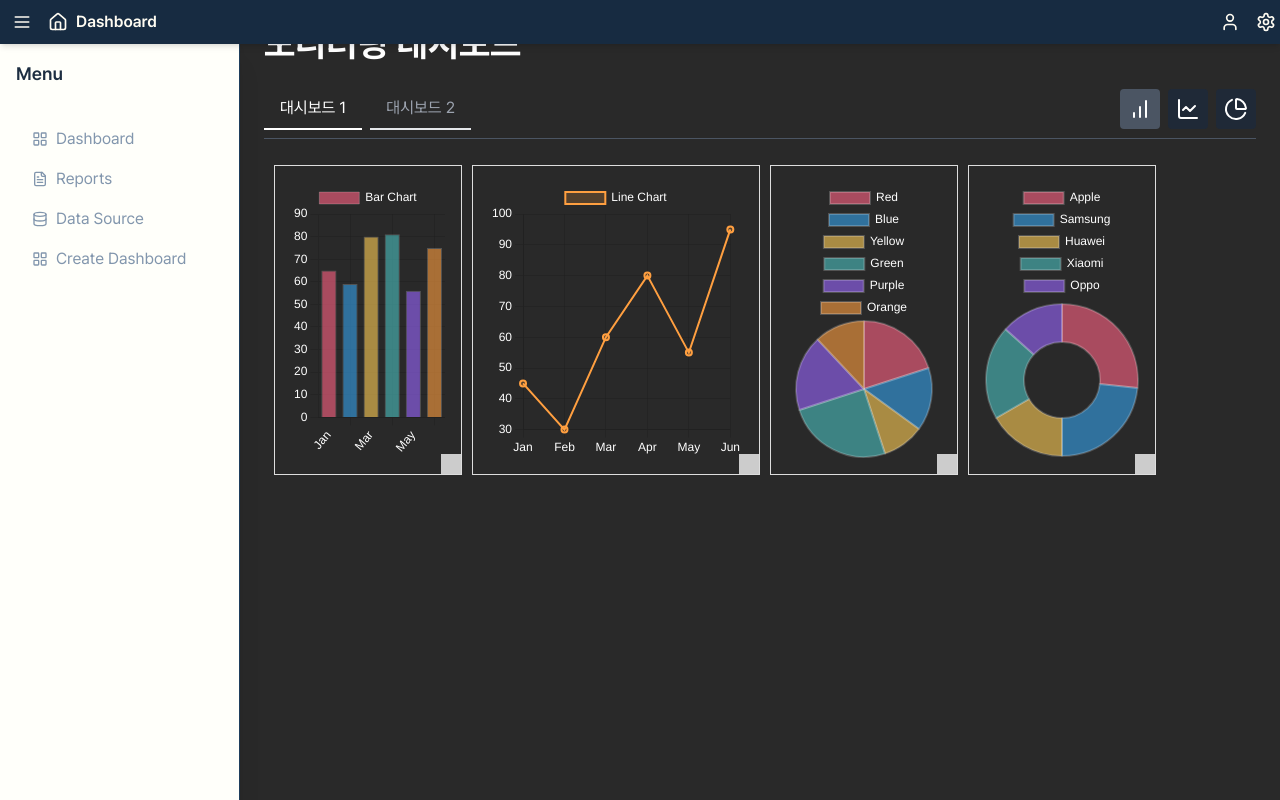
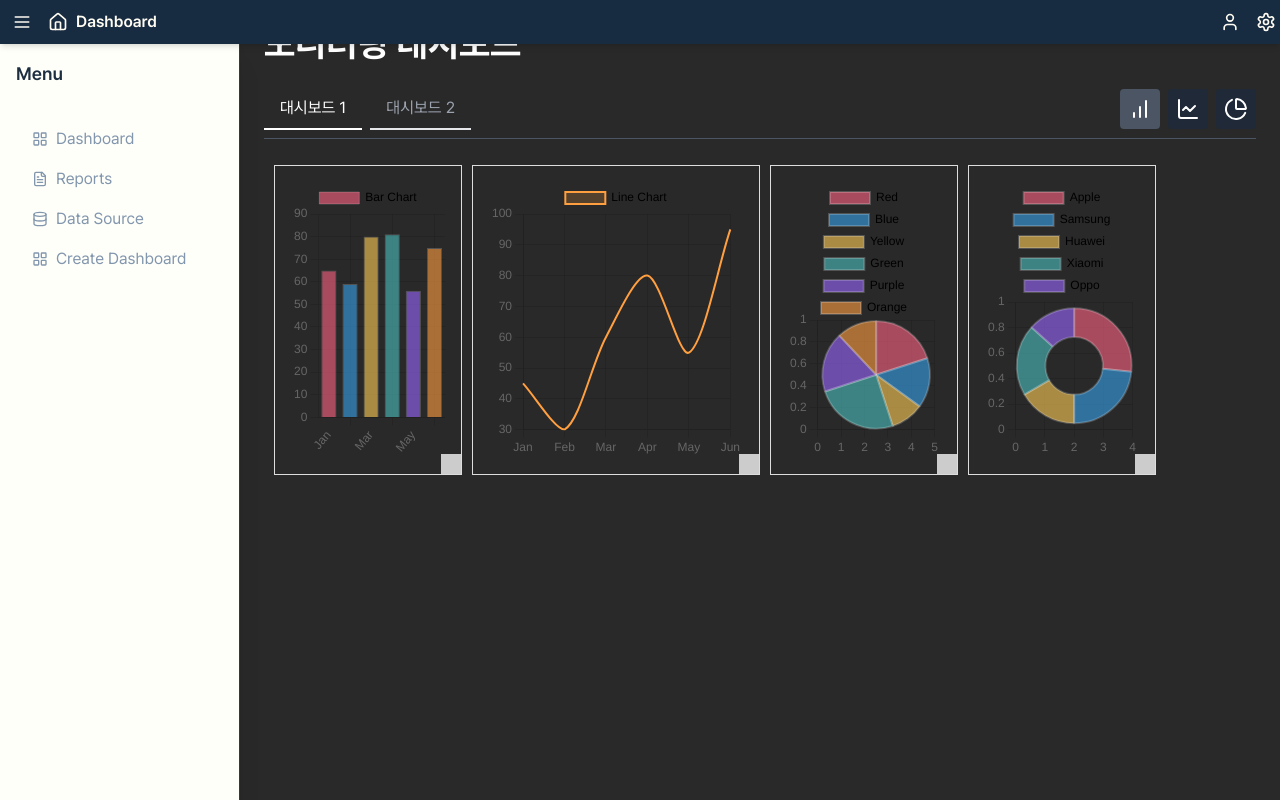
Before and after one commit to m0oMoo/monitoring_client, a Next.js app: page /design3 in a window 1280 px wide. Built offline with nearby package versions, Linux system fonts and the light colour scheme.

Commit message:
fix: chart data type

```diff
--- a/src/app/(monitoring)/d/content/chartSection.tsx
+++ b/src/app/(monitoring)/d/content/chartSection.tsx
@@ -7,6 +7,14 @@ import { Chart } from "chart.js/auto";
 import zoomPlugin from "chartjs-plugin-zoom";
 import { useRouter, useSearchParams } from "next/navigation";
 import { useChartStore } from "@/app/store/useChartStore";
+import {
+  CHART_DATA_01,
+  CHART_DATA_02,
+  CHART_DATA_03,
+  CHART_DATA_04,
+  CHART_DATA_05,
+  CHART_DATA_06,
+} from "@/app/data/chartData2";
 
 Chart.register(zoomPlugin);
 
@@ -61,55 +69,35 @@ const ChartSection = () => {
   ]);
 
   useEffect(() => {
-    if (!existingChart || !existingChart.chartData) return;
-
-    setOptions(existingChart.chartOptions); // ✅ 기존 상태를 유지하면서 불러오기
-
-    console.log("111", existingChart.chartOptions);
-    console.log("222", chartOptions);
-
-    console.log("🛠 Context 업데이트 완료!");
-  }, [existingChart, charts]); // ✅ charts 상태 변경 감지하여 실행
+    if (existingChart && existingChart.chartOptions) {
+      setOptions(existingChart.chartOptions);
+      console.log(
+        "✅ 기존 차트 옵션으로 설정 완료!",
+        existingChart.chartOptions
+      );
+    }
+  }, [existingChart]);
 
   useEffect(() => {
     // 대시보드 ID에 따른 datasets 설정
     switch (dashboardId) {
       case "1":
-        setDatasets([
-          { label: "Visitors", data: [500, 600, 700, 800, 900] },
-          { label: "Active Users", data: [650, 350, 250, 700, 850] },
-        ]);
+        setDatasets(CHART_DATA_01);
         break;
       case "2":
-        setDatasets([
-          { label: "Sales", data: [400, 500, 600, 700, 800] },
-          { label: "Customers", data: [550, 450, 400, 600, 750] },
-        ]);
+        setDatasets(CHART_DATA_02);
         break;
       case "3":
-        setDatasets([
-          { label: "Orders", data: [100, 200, 300, 400, 500] },
-          { label: "Revenue", data: [200, 350, 400, 450, 600] },
-        ]);
+        setDatasets(CHART_DATA_03);
         break;
       case "4":
-        setDatasets([
-          { label: "Sessions", data: [50, 60, 70, 80, 90] },
-          { label: "New Users", data: [20, 13, 24, 50, 60] },
-          { label: "Old Users", data: [8, 3, 11, 5, 6] },
-        ]);
+        setDatasets(CHART_DATA_04);
         break;
       case "5":
-        setDatasets([
-          { label: "Engagement", data: [20, 11, 14, 35, 40] },
-          // { label: "Bounce Rate", data: [10, 15, 20, 25, 30] },
-        ]);
+        setDatasets(CHART_DATA_05);
         break;
       default:
-        setDatasets([
-          { label: "Visitors", data: [500, 600, 700, 800, 900] },
-          { label: "Active Users", data: [650, 350, 250, 700, 850] },
-        ]);
+        setDatasets(CHART_DATA_06);
         break;
     }
   }, [dashboardId]);
@@ -199,19 +187,9 @@ const ChartSection = () => {
   console.log("111", chartData);
   console.log("111", chartOptions);
 
-  // ✅ 차트 데이터 저장 또는 업데이트
-  const handleCreateClick = () => {
-    setChartData(
-      dashboardId,
-      chartData,
-      chartOptions, // ✅ Zustand에는 기존 Chart.js 옵션 그대로 저장
-      chartId
-    );
-
-    // ✅ Context에 맞게 변환하여 저장
-    setOptions({
+  const newChartOptions = {
     chartType,
-      titleText,
+    titleText, // ✅ Zustand 저장 시 Context에 맞춰 저장
     showLegend,
     legendPosition,
     legendColor,
@@ -232,7 +210,13 @@ const ChartSection = () => {
     enableZoom,
     radius,
     tension,
-    });
+  };
+
+  // ✅ 차트 데이터 저장 또는 업데이트
+  const handleCreateClick = () => {
+    setChartData(dashboardId, chartData, newChartOptions, chartId);
+
+    setOptions(newChartOptions); // ✅ Context에도 동일한 옵션으로 저장
 
     router.push(`/detail?id=${dashboardId}`);
   };
@@ -258,7 +242,7 @@ const ChartSection = () => {
             <ChartWidget
               type={chartType}
               data={chartData}
-              options={chartOptions}
+              options={newChartOptions}
             />
           </div>
         </div>
--- a/src/app/(monitoring)/detail/content/detailDashboard.tsx
+++ b/src/app/(monitoring)/detail/content/detailDashboard.tsx
@@ -73,23 +73,14 @@ const DetailDashboard = () => {
       {/* == ChartSection == */}
       <div className="grid grid-cols-1 sm:grid-cols-2 md:grid-cols-3 lg:grid-cols-2 gap-6 p-4">
         {chartDataList.length > 0 ? (
-          chartDataList.map((chart) => (
+          chartDataList.map((chart) => {
+            return (
               <div key={chart.chartId} className="flex justify-center">
                 <div className="w-full h-[400px]">
                   <ChartWidget
-                  type={chart.chartOptions.chartType} // ✅ 기본값 추가
+                    type={chart.chartOptions.chartType}
                     data={chart.chartData}
-                  options={{
-                    ...chart.chartOptions,
-                    borderColors:
-                      chart.chartOptions?.borderColors ??
-                      chart.chartData.datasets.map((d: any) => d.borderColor), // ✅ borderColors 추가
-                    backgroundColors:
-                      chart.chartOptions?.backgroundColors ??
-                      chart.chartData.datasets.map(
-                        (d: any) => d.backgroundColor
-                      ), // ✅ backgroundColors 추가
-                  }}
+                    options={chart.chartOptions} // ✅ 변환 없이 그대로 전달
                   />
                   <div className="flex justify-between mt-2">
                     <button
@@ -107,7 +98,8 @@ const DetailDashboard = () => {
                   </div>
                 </div>
               </div>
-          ))
+            );
+          })
         ) : (
           <p>No charts available</p>
         )}
--- a/src/app/components/dashboard/chartWidget.tsx
+++ b/src/app/components/dashboard/chartWidget.tsx
@@ -32,15 +32,56 @@ type ChartWidgetProps = {
 };
 
 const ChartWidget = ({ type, data, options }: ChartWidgetProps) => {
+  // ✅ `options`를 Chart.js 형식으로 변환
+  const chartOptions = {
+    responsive: true,
+    maintainAspectRatio: false,
+    plugins: {
+      legend: {
+        display: options?.showLegend ?? true,
+        position: options?.legendPosition ?? "top",
+        labels: { color: options?.legendColor ?? "#000" },
+      },
+      tooltip: {
+        backgroundColor: options?.tooltipBgColor ?? "#4B4B4B",
+      },
+      zoom: {
+        pan: {
+          enabled: options?.enableZoom ?? true,
+          mode: options?.zoomMode ?? "xy",
+        },
+        zoom: {
+          wheel: { enabled: options?.enableZoom ?? true },
+          pinch: { enabled: options?.enableZoom ?? true },
+          mode: options?.zoomMode ?? "xy",
+          speed: options?.zoomSensitivity ?? 1.0,
+        },
+      },
+    },
+    scales: {
+      x: { grid: { display: options?.xGridDisplay ?? true } },
+      y: { grid: { display: options?.yGridDisplay ?? true } },
+    },
+    interaction: { mode: options?.hoverMode ?? "index", intersect: false },
+    hover: { mode: options?.hoverMode ?? "index", intersect: false },
+    elements: {
+      point: {
+        radius: options?.showCrosshair ? options?.radius ?? 3 : 0,
+        borderWidth: options?.crosshairWidth ?? 1,
+      },
+      line: { tension: options?.tension ?? 0.3 },
+    },
+  };
+
   switch (type) {
     case "bar":
-      return <Bar data={data} options={options} />;
+      return <Bar data={data} options={chartOptions} />;
     case "line":
-      return <Line data={data} options={options} />;
+      return <Line data={data} options={chartOptions} />;
     case "pie":
-      return <Pie data={data} options={options} />;
+      return <Pie data={data} options={chartOptions} />;
     case "doughnut":
-      return <Doughnut data={data} options={options} />;
+      return <Doughnut data={data} options={chartOptions} />;
     default:
       return <p>Invalid chart type</p>;
   }
--- a/src/app/data/chartData2.ts
+++ b/src/app/data/chartData2.ts
@@ -57,3 +57,30 @@ const mockChartData: Partial<Plotly.PlotData>[] = [
     },
   },
 ];
+
+export const CHART_DATA_01 = [
+  { label: "Visitors", data: [500, 600, 700, 800, 900] },
+  { label: "Active Users", data: [650, 350, 250, 700, 850] },
+];
+
+export const CHART_DATA_02 = [
+  { label: "Sales", data: [400, 500, 600, 700, 800] },
+  { label: "Customers", data: [550, 450, 400, 600, 750] },
+]
+export const CHART_DATA_03 = [
+  { label: "Orders", data: [100, 200, 300, 400, 500] },
+  { label: "Revenue", data: [200, 350, 400, 450, 600] },
+]
+export const CHART_DATA_04 = [
+  { label: "Sessions", data: [50, 60, 70, 80, 90] },
+  { label: "New Users", data: [20, 13, 24, 50, 60] },
+  { label: "Old Users", data: [8, 3, 11, 5, 6] },
+]
+export const CHART_DATA_05 = [
+  { label: "Engagement", data: [20, 11, 14, 35, 40] },
+  // { label: "Bounce Rate", data: [10, 15, 20, 25, 30] },
+]
+export const CHART_DATA_06 = [
+  { label: "Visitors", data: [500, 600, 700, 800, 900] },
+  { label: "Active Users", data: [650, 350, 250, 700, 850] },
+]
```
Lines whose indentation alone changed are shown as unchanged.
